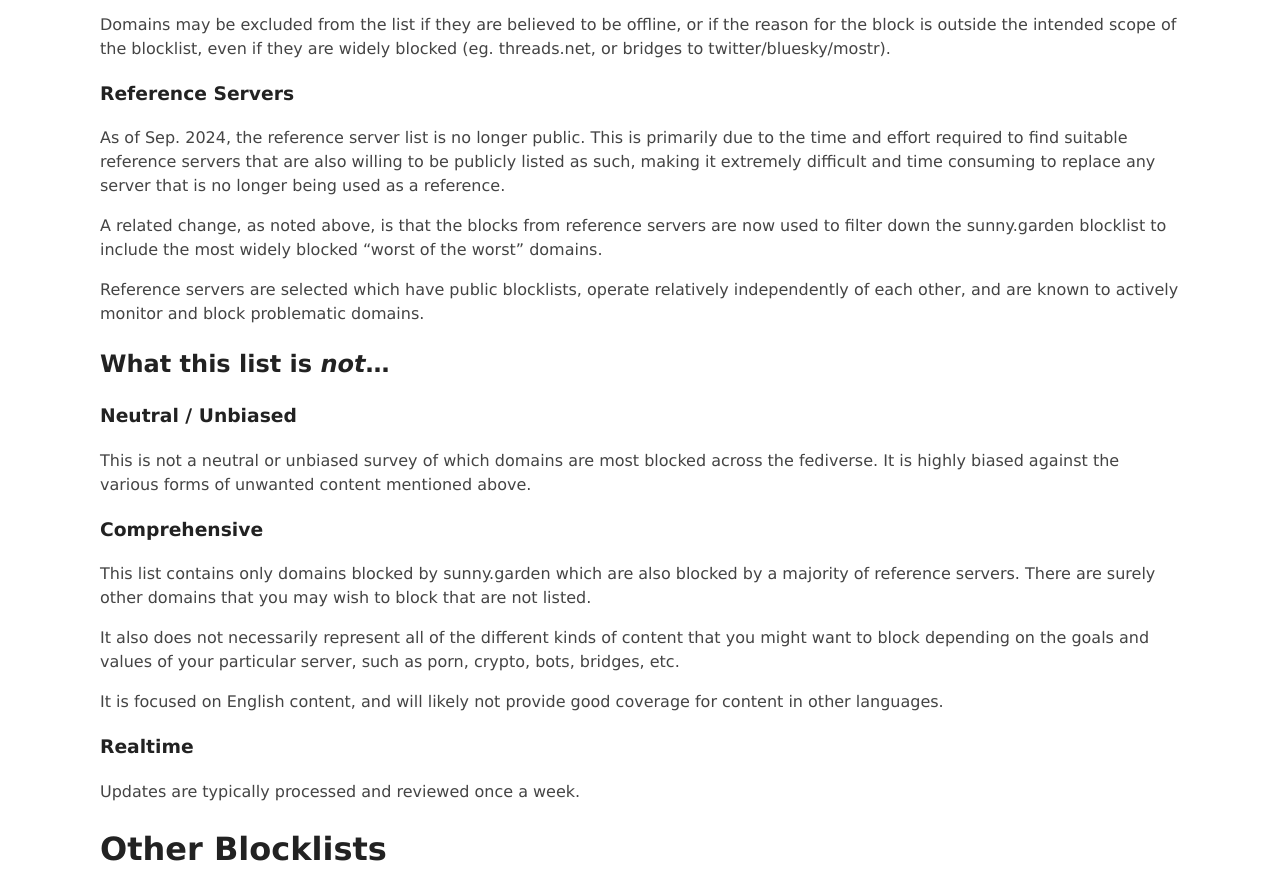
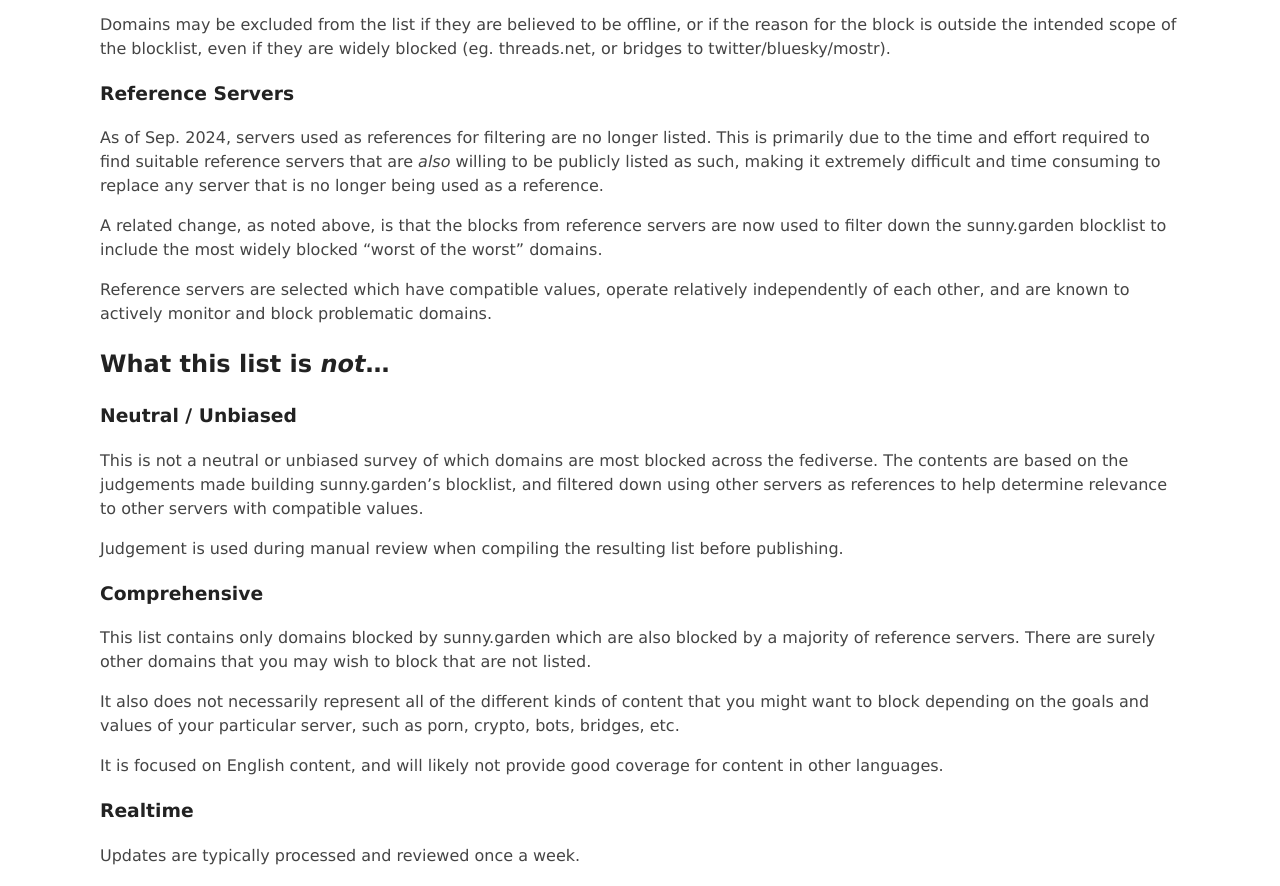
Before and after one commit to gardenfence/gardenfence.github.io, a plain HTML site: page index.html in a window 1280 px wide. Shown: the part 1247-2133 px from the top of the page. Drawn offline with Linux system fonts and the light colour scheme.

Commit message:
tweak wording

```diff
--- a/index.html
+++ b/index.html
@@ -259,12 +259,13 @@
 <p>Tags are added by matching against the comments provided by the reference servers.</p>
 <p>Domains may be excluded from the list if they are believed to be offline, or if the reason for the block is outside the intended scope of the blocklist, even if they are widely blocked (eg. threads.net, or bridges to twitter/bluesky/mostr).</p>
 <h3 id="reference-servers">Reference Servers</h3>
-<p>As of Sep. 2024, the reference server list is no longer public. This is primarily due to the time and effort required to find suitable reference servers that are also willing to be publicly listed as such, making it extremely difficult and time consuming to replace any server that is no longer being used as a reference.</p>
+<p>As of Sep. 2024, servers used as references for filtering are no longer listed. This is primarily due to the time and effort required to find suitable reference servers that are <em>also</em> willing to be publicly listed as such, making it extremely difficult and time consuming to replace any server that is no longer being used as a reference.</p>
 <p>A related change, as noted above, is that the blocks from reference servers are now used to filter down the sunny.garden blocklist to include the most widely blocked &ldquo;worst of the worst&rdquo; domains.</p>
-<p>Reference servers are selected which have public blocklists, operate relatively independently of each other, and are known to actively monitor and block problematic domains.</p>
+<p>Reference servers are selected which have compatible values, operate relatively independently of each other, and are known to actively monitor and block problematic domains.</p>
 <h2 id="what-this-list-is-not">What this list is <em>not</em>&hellip;</h2>
 <h3 id="neutral--unbiased">Neutral / Unbiased</h3>
-<p>This is not a neutral or unbiased survey of which domains are most blocked across the fediverse. It is highly biased against the various forms of unwanted content mentioned above.</p>
+<p>This is not a neutral or unbiased survey of which domains are most blocked across the fediverse.  The contents are based on the judgements made building sunny.garden&rsquo;s blocklist, and filtered down using other servers as references to help determine relevance to other servers with compatible values.</p>
+<p>Judgement is used during manual review when compiling the resulting list before publishing.</p>
 <h3 id="comprehensive">Comprehensive</h3>
 <p>This list contains only domains blocked by sunny.garden which are also blocked by a majority of reference servers.  There are surely other domains that you may wish to block that are not listed.</p>
 <p>It also does not necessarily represent all of the different kinds of content that you might want to block depending on the goals and values of your particular server, such as porn, crypto, bots, bridges, etc.</p>
--- a/index.xml
+++ b/index.xml
@@ -12,7 +12,7 @@
       <pubDate>Fri, 12 May 2023 14:42:05 +0900</pubDate>
 
       <guid>https://gardenfence.github.io/participation/</guid>
-      <description>Reference Servers As of Sep. 2024, the reference server list is no longer published. This is primarily due to the time and effort required to find suitable reference servers that are also willing to be publicly listed as such, making it extremely difficult and time consuming to replace servers removed from the list.
+      <description>Reference Servers As of Sep. 2024, servers used as references for filtering are no longer listed. This is primarily due to the time and effort required to find suitable reference servers that are also willing to be publicly listed as such, making it extremely difficult and time consuming to replace servers removed from the list.
 Blocks from reference servers are now only used to filter down the sunny.garden blocklist to include the most widely blocked &amp;ldquo;worst of the worst&amp;rdquo; domains.</description>
     </item>
 
```
Also changed, not shown: participation/index.html (+3 -3 lines).
